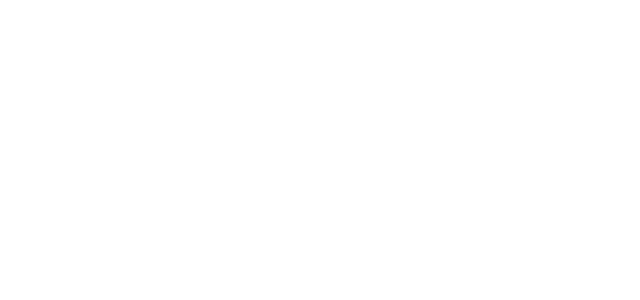
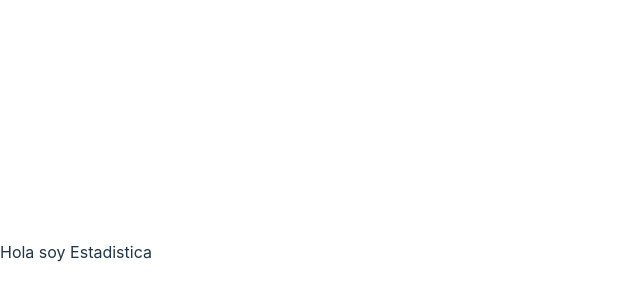
Before and after one commit to miguelparra2020/plantilla-control-ecommerce, a React (Vite) app: page /estadistica in a window 1280 px wide. Before the commit this address had no page. Shown: the part 148-448 px from the top of the page, without its empty margins (0-640 px from the left). Built offline with nearby package versions, Linux system fonts and the light colour scheme.

Commit message:
add-changes

```diff
--- a/src/App.tsx
+++ b/src/App.tsx
@@ -1,10 +1,12 @@
 import { Routes, Route } from "react-router-dom";
 import Home from "./pages/Home";
+import Estadistica from "./pages/Estadistica";
 
 function App() {
   return (
     <Routes>
       <Route path="/" element={<Home />} />
+      <Route path="/estadistica" element={<Estadistica />} />
     </Routes>
   );
 }
--- /dev/null
+++ b/src/pages/Estadistica.tsx
@@ -0,0 +1,9 @@
+const Estadistica = () => {
+    return(
+        <>
+            Hola soy Estadistica
+        </>
+    )
+}
+
+export default Estadistica
```
